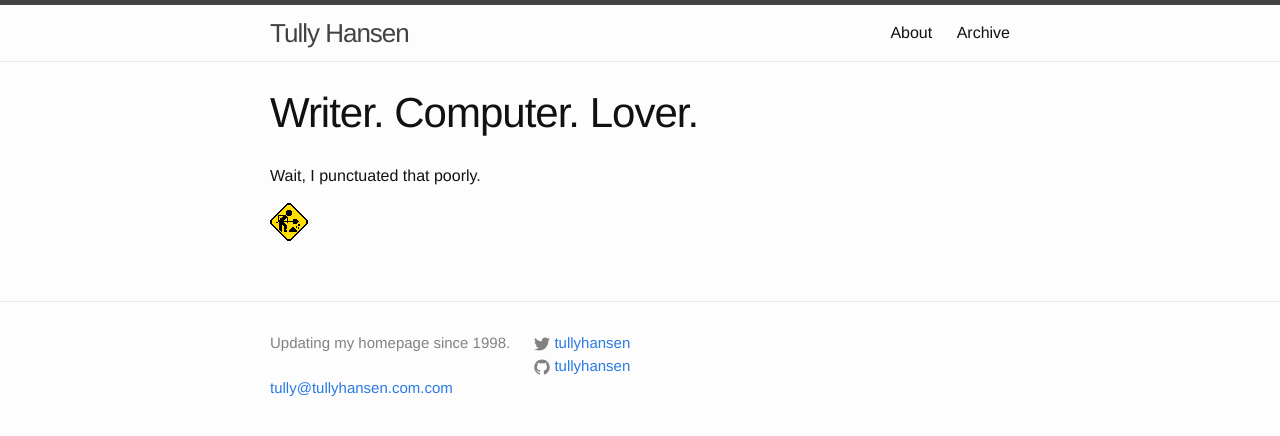
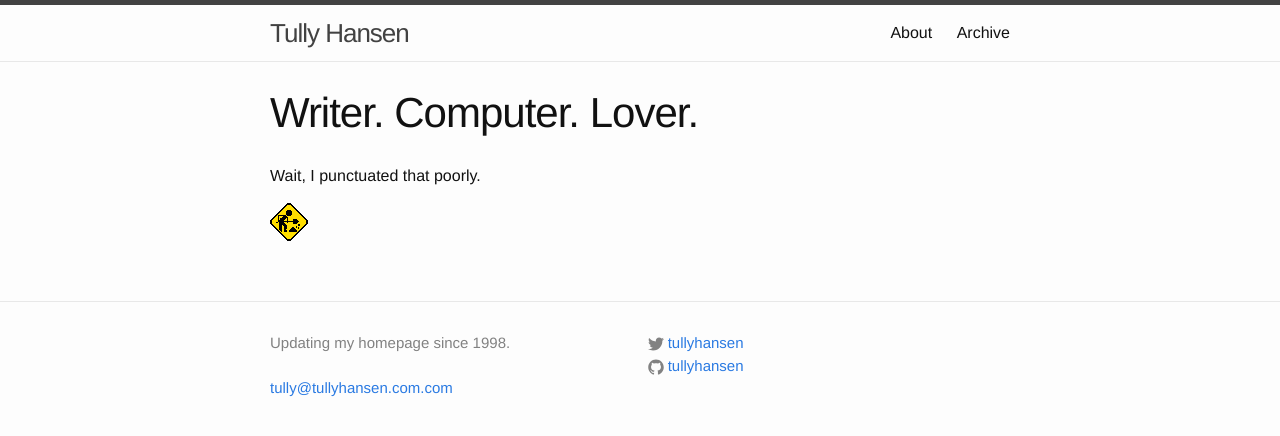
Before and after one commit to tullyhansen/tullyhansen.github.io, a Jekyll site: the page built from index.md, in a window 1280 px wide. Shown: the top 436 px of the page. Built offline with Jekyll 4.4.1, drawn with Linux system fonts in a browser that asks for light colours; a script that is not in the unit is left out.

Commit message:
Remove vestigial second column in footer

```diff
--- a/_sass/_layout.scss
+++ b/_sass/_layout.scss
@@ -121,25 +121,26 @@
 }
 
 .footer-col-1 {
-    width: -webkit-calc(35% - (#{$spacing-unit} / 2));
-    width:         calc(35% - (#{$spacing-unit} / 2));
+    width: -webkit-calc(50% - (#{$spacing-unit} / 2));
+    width:         calc(50% - (#{$spacing-unit} / 2));
 }
 
-.footer-col-2 {
-    width: -webkit-calc(20% - (#{$spacing-unit} / 2));
-    width:         calc(20% - (#{$spacing-unit} / 2));
-}
+/*.footer-col-2 {
+	display: none;
+    width: -webkit-calc(0% - (#{$spacing-unit} / 2));
+    width:         calc(0% - (#{$spacing-unit} / 2));
+}*/
 
 .footer-col-3 {
-    width: -webkit-calc(45% - (#{$spacing-unit} / 2));
-    width:         calc(45% - (#{$spacing-unit} / 2));
+    width: -webkit-calc(50% - (#{$spacing-unit} / 2));
+    width:         calc(50% - (#{$spacing-unit} / 2));
 }
 
 @include media-query($on-laptop) {
-    .footer-col-1,
-    .footer-col-2 {
-        width: -webkit-calc(50% - (#{$spacing-unit} / 2));
-        width:         calc(50% - (#{$spacing-unit} / 2));
+    .footer-col-1/*,
+    .footer-col-2*/ {
+        width: -webkit-calc(100% - (#{$spacing-unit} / 2));
+        width:         calc(100% - (#{$spacing-unit} / 2));
     }
 
     .footer-col-3 {
```
